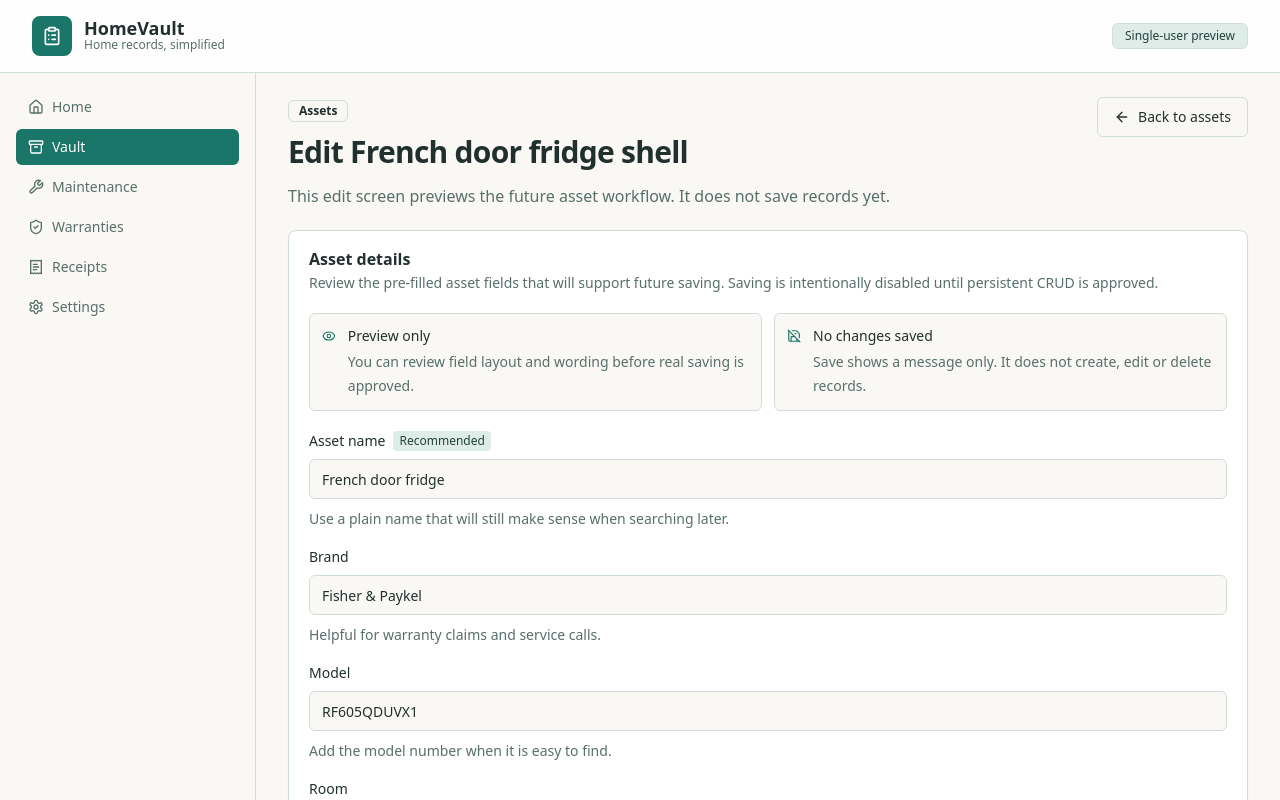
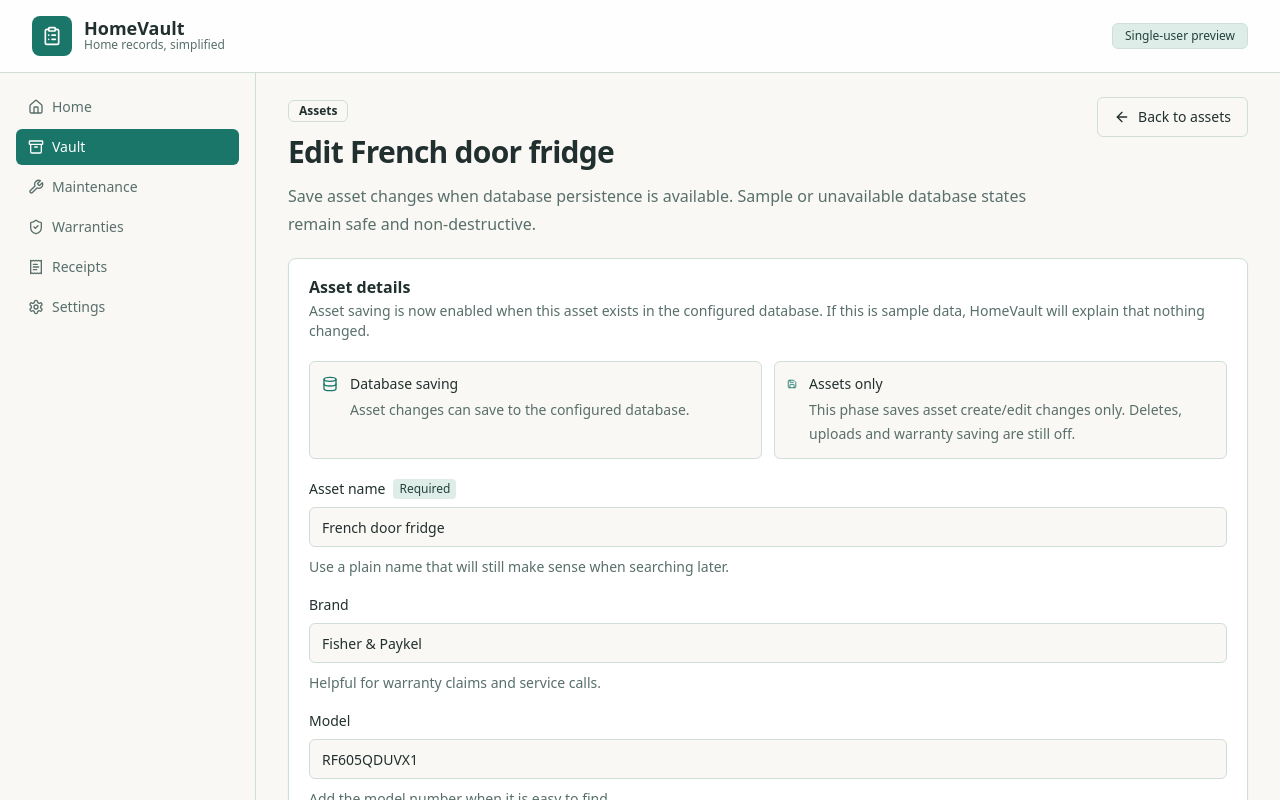
Before and after one commit to LatinMaestro/HomeVault, a Next.js app: page /vault/assets/asset-fridge/edit in a window 1280 px wide. Shown: the top 800 px of the page. Built offline with nearby package versions, Linux system fonts and the light colour scheme; no server answers; the database is empty.

Commit message:
feat: enable asset edit form action

```diff
--- a/src/app/vault/assets/[assetId]/edit/page.tsx
+++ b/src/app/vault/assets/[assetId]/edit/page.tsx
@@ -1,15 +1,16 @@
 import type { Metadata } from "next";
 
+import { updateAssetAction } from "@/app/vault/assets/actions";
 import { AppShell } from "@/components/app-shell";
+import { AssetForm } from "@/components/asset-form";
 import { BackLinkButton } from "@/components/back-link-button";
 import { PageHeader } from "@/components/page-header";
-import { ShellForm } from "@/components/shell-form";
 import { getAsset } from "@/lib/home-data";
 import { getAssetEditShellFields } from "@/lib/shell-form-fields";
 
 export const metadata: Metadata = {
-  title: "Edit Asset Shell",
-  description: "Preview the non-saving HomeVault asset edit form.",
+  title: "Edit Asset",
+  description: "Edit a HomeVault asset when database persistence is configured.",
 };
 
 export const dynamic = "force-dynamic";
@@ -21,20 +22,23 @@ export default async function EditAssetPage({
 }) {
   const { assetId } = await params;
   const asset = await getAsset(assetId);
+  const updateAction = updateAssetAction.bind(null, assetId);
 
   return (
     <AppShell activeSection="Vault">
       <section className="space-y-5">
         <PageHeader
           eyebrow="Assets"
-          title={`Edit ${asset.data?.name ?? "asset"} shell`}
-          description="This edit screen previews the future asset workflow. It does not save records yet."
+          title={`Edit ${asset.data?.name ?? "asset"}`}
+          description="Save asset changes when database persistence is available. Sample or unavailable database states remain safe and non-destructive."
           action={<BackLinkButton href="/vault/assets">Back to assets</BackLinkButton>}
         />
-        <ShellForm
+        <AssetForm
           title="Asset details"
-          description="Review the pre-filled asset fields that will support future saving. Saving is intentionally disabled until persistent CRUD is approved."
+          description="Asset saving is now enabled when this asset exists in the configured database. If this is sample data, HomeVault will explain that nothing changed."
           fields={getAssetEditShellFields(asset.data)}
+          action={updateAction}
+          databaseConfigured={Boolean(process.env.DATABASE_URL)}
         />
       </section>
     </AppShell>
```
